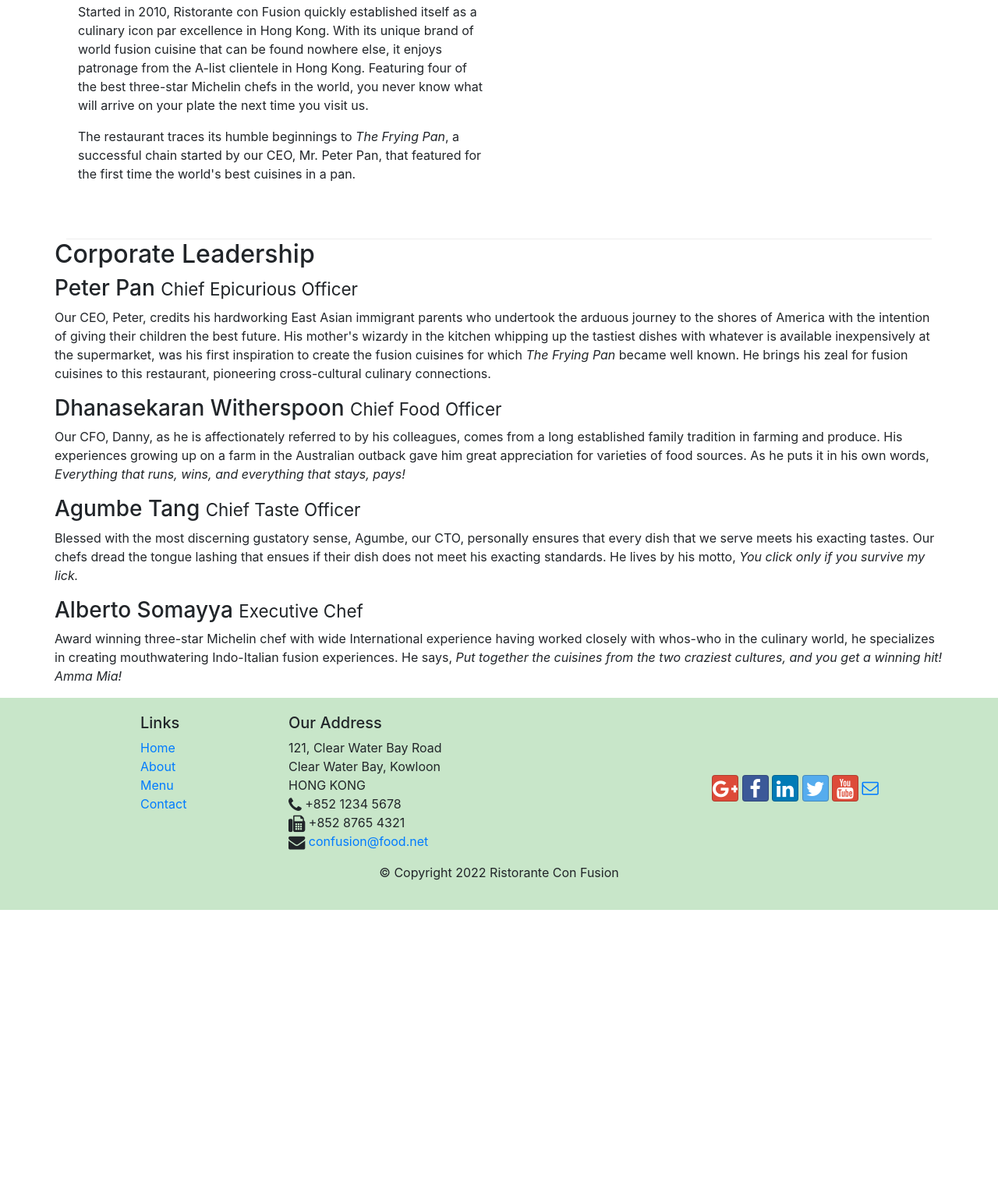
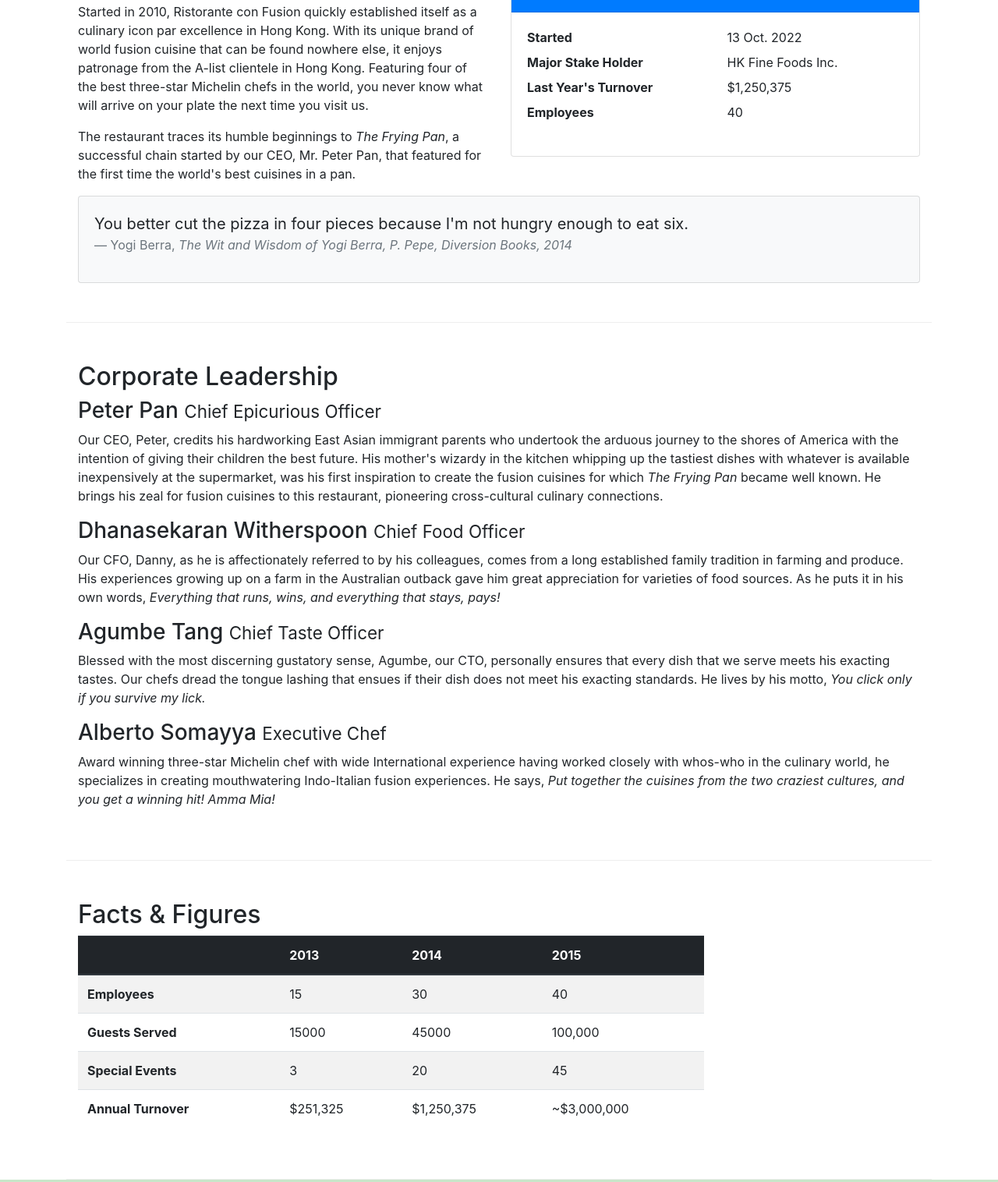
Before and after one commit to Kipkorir74/confusion-eateries, a website: page aboutus.html in a window 1280 px wide. Shown: the part 558-2074 px from the top of the page at 78% size. Before the commit the page ends 1725 px from the top, so only its background shows below. Drawn offline with nearby package versions, Linux system fonts and the light colour scheme.

Commit message:
tables and cards

```diff
--- a/aboutus.html
+++ b/aboutus.html
@@ -77,13 +77,42 @@
             <p>The restaurant traces its humble beginnings to <em>The Frying Pan</em>, a successful chain started by our
                 CEO, Mr. Peter Pan, that featured for the first time the world's best cuisines in a pan.</p>
         </div>
-        <div>
+        <div class=" col-sm">
+            <div class="card">
+                <h3 class="card-header bg-primary text-white"> Facts at a Glance</h3>
+                <div class="card-body">
+                    <dl class="row">
+                        <dt class="col-6"> Started</dt>
+                        <dd class="col-6">13 Oct. 2022</dd>
+                        <dt class="col-6">Major Stake Holder</dt>
+                        <dd class="col-6">HK Fine Foods Inc.</dd>
+                        <dt class="col-6">Last Year's Turnover</dt>
+                        <dd class="col-6">$1,250,375</dd>
+                        <dt class="col-6">Employees</dt>
+                        <dd class="col-6">40</dd>
+                    </dl>
+                </div>
+            </div>
+        </div>
+        <div class="col-12">
+            <div class="card card-body bg-light">
+                <blockquote class="blockquote">
+                    <p class="mb-0">You better cut the pizza in four pieces because
+                        I'm not hungry enough to eat six.
+                    </p>
+                    <footer class="blockquote-footer">Yogi Berra,
+                        <cite title="Source Title">The Wit and Wisdom of Yogi Berra,
+                            P. Pepe, Diversion Books, 2014
+                        </cite>
+                    </footer>
+                </blockquote>
+            </div>
         </div>
     </div>
 
 
-    <div class="row">
-        <div>
+    <div class="row row-content">
+        <div class="col-12">
             <h2>Corporate Leadership</h2>
             <h3>Peter Pan <small>Chief Epicurious Officer</small></h3>
             <p class="d-none d-sm-block">Our CEO, Peter, credits his hardworking East Asian immigrant parents who
@@ -113,7 +142,53 @@
                     winning hit! Amma Mia!</em></p>
         </div>
     </div>
+    <div class="row row-content">
+        <div class="col-12 col-sm-9">
+            <h2>Facts &amp; Figures</h2>
+            <div class="table-responsive">
+                <table class="table table-striped">
+                    <thead class="thead-dark">
+                    <tr>
+                        <th>&nbsp;</th>
+                        <th>2013</th>
+                        <th>2014</th>
+                        <th>2015</th>
+                    </tr>
+                    </thead>
+                    <tbody>
+                    <tr>
+                        <th>Employees</th>
+                        <td>15</td>
+                        <td>30</td>
+                        <td>40</td>
+                    </tr>
+                    <tr>
+                        <th>Guests Served</th>
+                        <td>15000</td>
+                        <td>45000</td>
+                        <td>100,000</td>
+                    </tr>
+                    <tr>
+                        <th>Special Events</th>
+                        <td>3</td>
+                        <td>20</td>
+                        <td>45</td>
+                    </tr>
+                    <tr>
+                        <th>Annual Turnover</th>
+                        <td>$251,325</td>
+                        <td>$1,250,375</td>
+                        <td>~$3,000,000</td>
+                    </tr>
+                    </tbody>
+                </table>
+            </div>
+        </div>
+        <div class="col-12 col-sm-3">
 
+        </div>
+    </div>
+</div>
 </div>
 
 <footer class="footer">
@@ -134,7 +209,7 @@
                     121, Clear Water Bay Road<br>
                     Clear Water Bay, Kowloon<br>
                     HONG KONG<br>
-                    <i class="fa fa-phone fa-lg"></i>  +852 1234 5678<br>
+                    <i class="fa fa-phone fa-lg"></i> +852 1234 5678<br>
                     <i class="fa fa-fax fa-lg"></i> +852 8765 4321<br>
                     <i class="fa fa-envelope fa-lg"></i> <a href="mailto:confusion@food.net">confusion@food.net</a>
                 </address>
```
